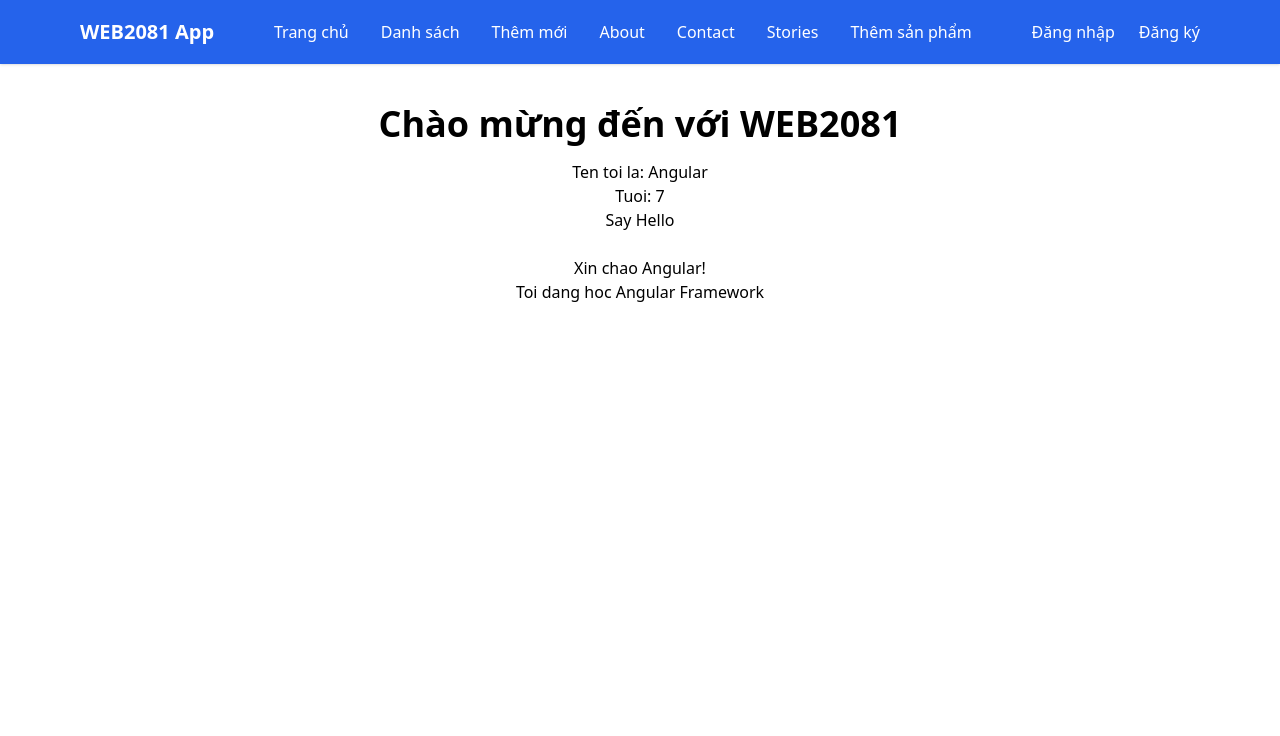
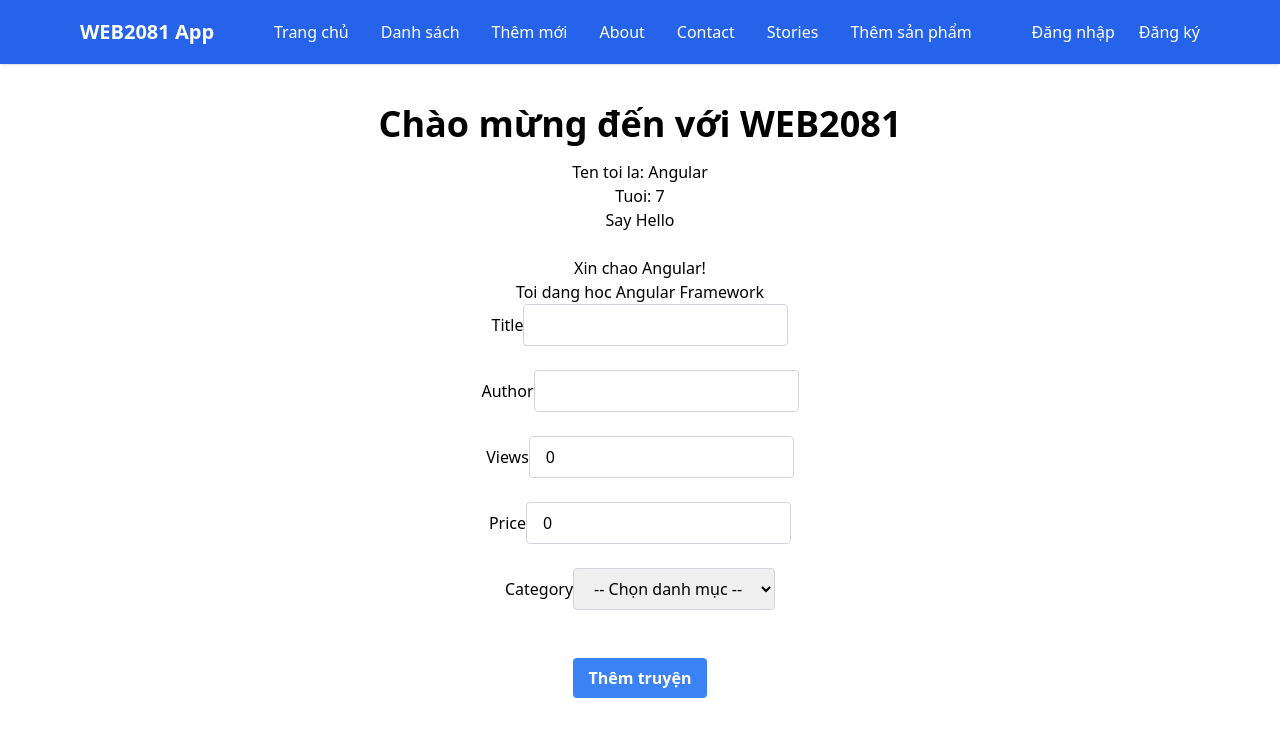
Before and after one commit to minhtri132/fe1-web2081-spring26-base-minhtri, an Angular app: page /product-add in a window 1280 px wide. Before the commit this address led to /. Shown: the top 736 px of the page. Built offline with nearby package versions, Linux system fonts and the light colour scheme.

Commit message:
update code

```diff
--- a/db.json
+++ b/db.json
@@ -3,7 +3,33 @@
     {
       "title": "naruto",
       "id": 1
+    },
+    {
+      "title": "dragon ball",
+      "author": "mninhtri",
+      "views": 123,
+      "price": 2213,
+      "category": "1",
+      "id": 2
+    },
+    {
+      "title": "jjk",
+      "author": "bao toan",
+      "views": 123,
+      "price": 123,
+      "category": "1",
+      "id": 3
     }
   ],
-  "users": []
+  "users": [],
+  "products": [
+    {
+      "title": "sadasd",
+      "author": "ádasd",
+      "views": 123,
+      "price": 123,
+      "category": "3",
+      "id": 1
+    }
+  ]
 }
--- a/src/app/app.routes.ts
+++ b/src/app/app.routes.ts
@@ -6,6 +6,7 @@ import { Products } from './products/products';
 import { Stories } from './pages/stories/stories';
 import { StoryAdd } from './story-add/story-add';
 import { RegisterComponent } from './register/register';
+import { ProductAdd } from './product-add/product-add';
 
 export const routes: Routes = [
   { path: '', component: Home },
@@ -14,5 +15,6 @@ export const routes: Routes = [
   { path: 'stories', component: Stories },
   { path: 'products', component: Products },
   { path: 'story-add', component: StoryAdd },
-  { path: 'register', component: RegisterComponent }
+  { path: 'register', component: RegisterComponent },
+  { path: 'product-add', component: ProductAdd }
 ];
--- /dev/null
+++ b/src/app/product-add/product-add.html
@@ -0,0 +1,56 @@
+<form [formGroup]="addForm" (ngSubmit)="onSubmit()">
+
+    <div>
+        <label>Title</label>
+        <input type="text" formControlName="title" class="hover:bg-gray-200 border border-gray-300 rounded py-2 px-4" />
+        @if (addForm.get('title')?.touched && addForm.get('title')?.invalid) {
+        <p style="color:red">Title không được để trống</p>
+        }
+    </div><br>
+
+    <div>
+        <label>Author</label>
+        <input type="text" formControlName="author"
+            class="hover:bg-gray-200 border border-gray-300 rounded py-2 px-4" />
+        @if (addForm.get('author')?.touched && addForm.get('author')?.invalid) {
+        <p style="color:red">Author không được để trống</p>
+        }
+    </div><br>
+
+
+    <div>
+        <label>Views</label>
+        <input type="number" formControlName="views"
+            class="hover:bg-gray-200 border border-gray-300 rounded py-2 px-4" />
+        @if (addForm.get('views')?.touched && addForm.get('views')?.invalid) {
+        <p style="color:red">Views phải >= 0</p>
+        }
+    </div><br>
+
+    <div>
+        <label>Price</label>
+        <input type="number" formControlName="price"
+            class="hover:bg-gray-200 border border-gray-300 rounded py-2 px-4" />
+        @if (addForm.get('price')?.touched && addForm.get('price')?.invalid) {
+        <p style="color:red">Price phải > 0</p>
+        }
+    </div><br>
+
+    <div>
+        <label>Category</label>
+        <select formControlName="category" class="hover:bg-gray-200 border border-gray-300 rounded py-2 px-4">
+            <option value="">-- Chọn danh mục --</option>
+            @for (c of categories; track c.id) {
+            <option [value]="c.id">{{ c.name }}</option>
+            }
+        </select>
+    </div>
+        @if (addForm.get('category')?.touched && addForm.get('category')?.invalid) {
+        <p style="color:red">Vui lòng chọn category</p>
+        }
+
+        <br /><br />
+        <button class="bg-blue-500 hover:bg-blue-700 text-white font-bold py-2 px-4 rounded" type="submit">Thêm
+            truyện</button>
+
+</form>
--- /dev/null
+++ b/src/app/product-add/product-add.ts
@@ -0,0 +1,63 @@
+import { Component } from '@angular/core';
+import { FormBuilder, FormGroup, Validators, ReactiveFormsModule } from '@angular/forms';
+import axios from 'axios';
+
+@Component({
+  selector: 'app-product-add',
+  standalone: true,
+  imports: [ReactiveFormsModule],
+  templateUrl: './product-add.html',
+})
+export class ProductAdd {
+  addForm: FormGroup;
+
+  // 👇 thêm 2 biến
+  loading = false;
+  error = '';
+
+  categories = [
+    { id: 1, name: 'Hành động' },
+    { id: 2, name: 'Tình cảm' },
+    { id: 3, name: 'Hài hước' },
+  ];
+
+  constructor(private fb: FormBuilder) {
+    this.addForm = this.fb.group({
+      title: ['', Validators.required],
+      author: ['', Validators.required],
+      views: [0, [Validators.required, Validators.min(0)]],
+      price: [0, [Validators.required, Validators.min(1)]],
+      category: ['', Validators.required],
+    });
+  }
+
+  async onSubmit() {
+    if (this.addForm.invalid) {
+      this.error = 'Form không hợp lệ';
+      return;
+    }
+
+    this.loading = true;
+    this.error = '';
+
+    try {
+      await axios.post('http://localhost:3000/products', this.addForm.value);
+
+      alert('Thêm thành công');
+
+      this.addForm.reset({
+        title: '',
+        author: '',
+        views: 0,
+        price: 0,
+        category: ''
+      });
+
+    } catch (err) {
+      console.error(err);
+      this.error = 'Lỗi khi gọi API';
+    } finally {
+      this.loading = false;
+    }
+  }
+}
```
Also changed, not shown: package.json (+4 -3 lines), src/app/product-add/product-add.css (added), 1 other file (tests, documents, lock files or other folders).
